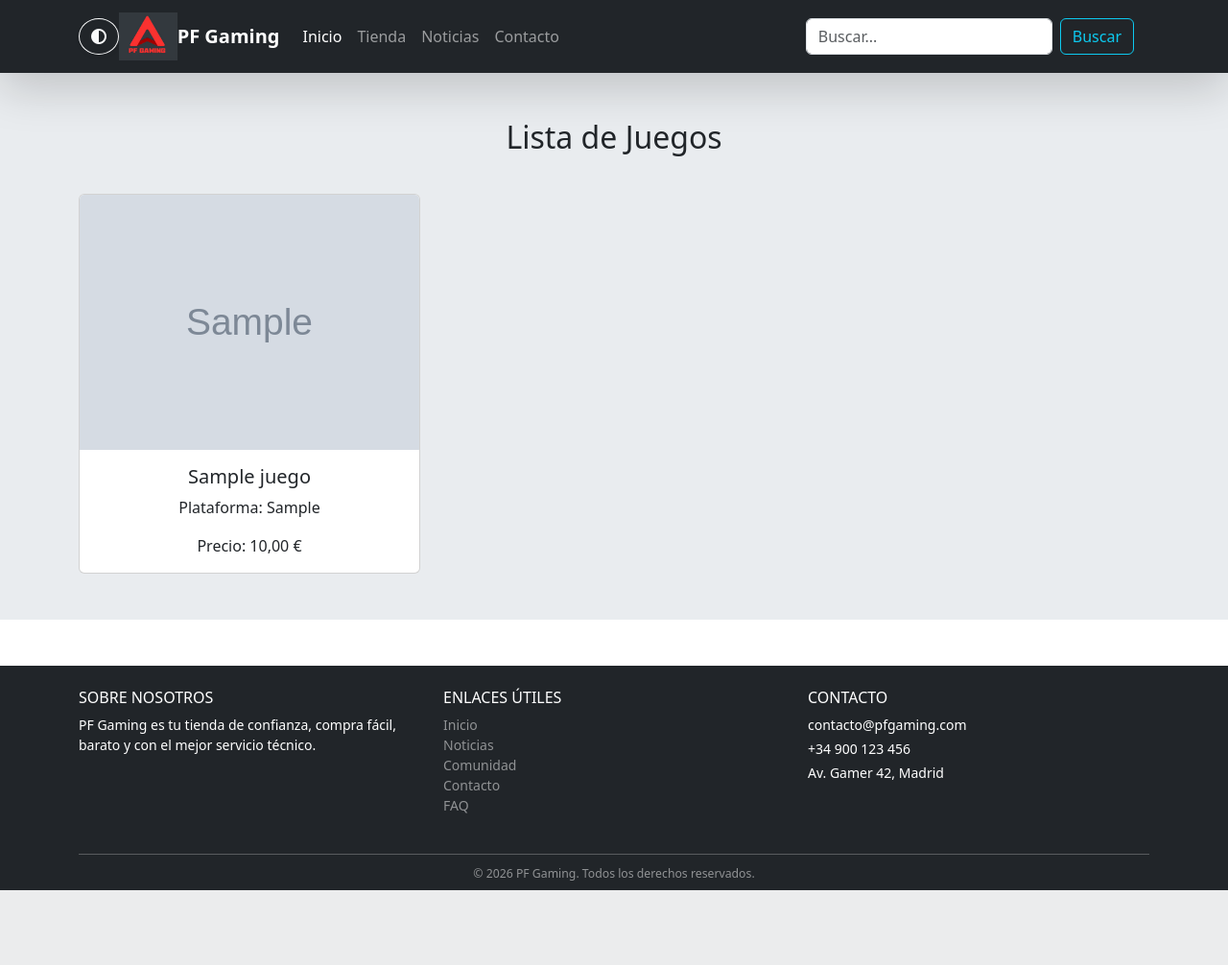
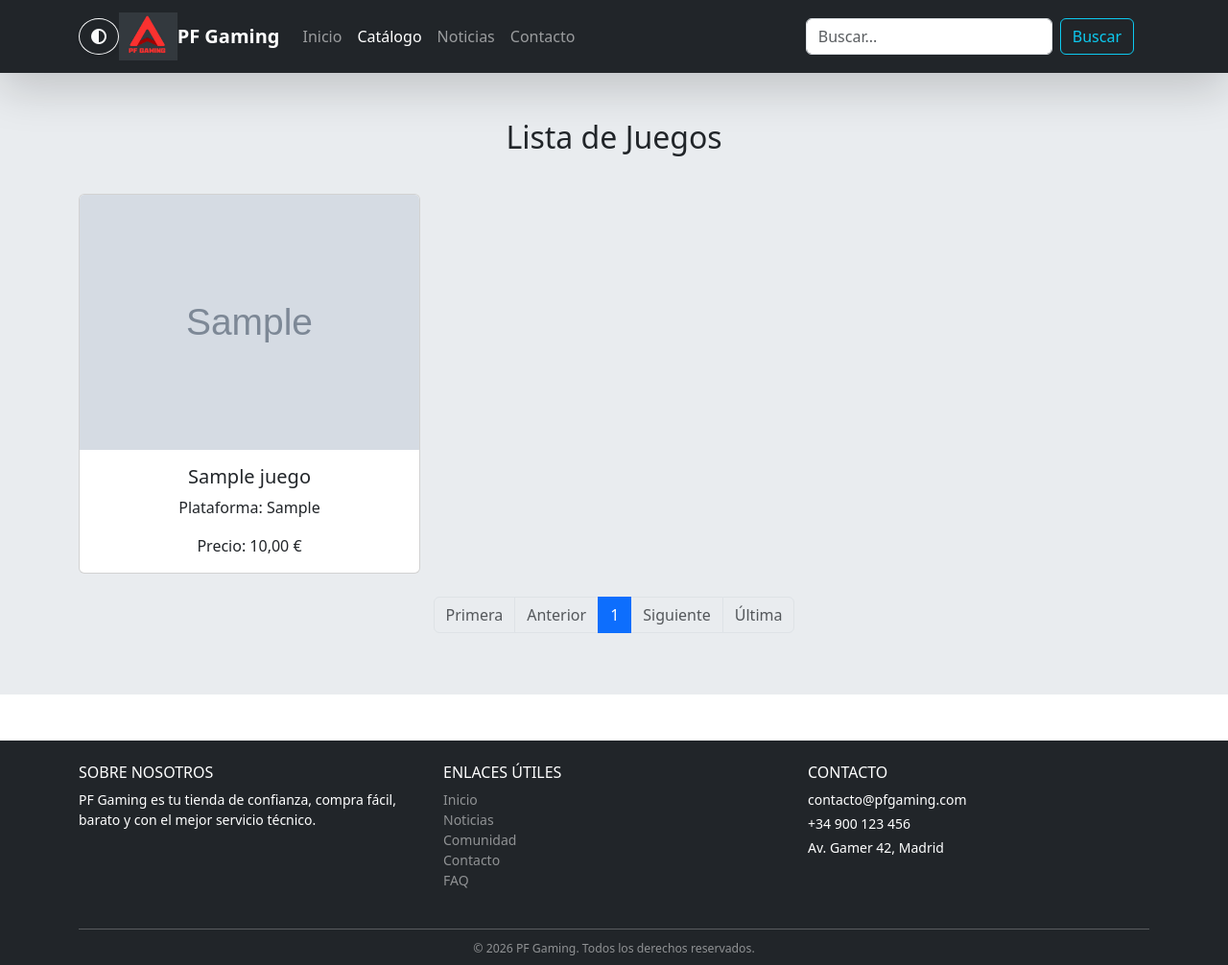
Before and after one commit to lionel-prats/django-tienda-videojuego, a Django app: page /catalogo/ in a window 1280 px wide. Shown: the whole page at 96% size. Before the commit the page ends 928 px from the top, so only its background shows below. Run offline with Django 5.2, Linux system fonts and the light colour scheme; tables that the repository leaves empty hold one stand-in row (values such as "Sample post"); grey boxes marked "Sample" are stand-in pictures.

Commit message:
Paginación en Django para un catálogo de productos

```diff
--- a/tienda_videojuegos/catalogo/templates/catalogo/lista_juegos.html
+++ b/tienda_videojuegos/catalogo/templates/catalogo/lista_juegos.html
@@ -1,18 +1,16 @@
 {% extends 'base.html' %}
 {% load static %}
 
-{% block title %}Lista de Juegos{% endblock %}
+{% block title %}Listado de Juegos{% endblock %}
 
 {% block content %}
-  <h2 class="text-body">Lista de Juegos</h2>
+<h2>Lista de Juegos</h2>
+
 <div class="row row-cols-1 row-cols-md-3 g-4 mt-3">
     {% for juego in lista_juegos %}
     <div class="col">
         <div class="card h-100">
-          <img
-            src="{% static 'img/portadas/' %}{{ juego.imagen }}"
-            class="card-img-top" alt="Imagen genérica"
-          >
+            <img src="{% static 'img/portadas/' %}{{ juego.imagen }}" class="card-img-top" alt="Imagen genérica">
             <div class="card-body">
                 <h5 class="card-title">{{ juego.nombre }}</h5>
                 <p class="card-text">Plataforma: {{ juego.plataforma }}</p>
@@ -22,4 +20,41 @@
     </div>
     {% endfor %}
 </div>
+
+<!-- Paginación -->
+<nav aria-label="Paginación" class="mt-4">
+    <ul class="pagination justify-content-center">
+        {% if lista_juegos.has_previous %}
+          <li class="page-item">
+              <a class="page-link" href="?page=1">Primera</a>
+          </li>
+          <li class="page-item">
+              <a class="page-link" href="?page={{ lista_juegos.previous_page_number }}">Anterior</a>
+          </li>
+        {% else %}
+          <li class="page-item disabled"><span class="page-link">Primera</span></li>
+          <li class="page-item disabled"><span class="page-link">Anterior</span></li>
+        {% endif %}
+
+        {% for num in lista_juegos.paginator.page_range %}
+          {% if lista_juegos.number == num %}
+            <li class="page-item active"><span class="page-link">{{ num }}</span></li>
+          {% elif num > lista_juegos.number|add:'-3' and num < lista_juegos.number|add:'3' %}
+            <li class="page-item"><a class="page-link" href="?page={{ num }}">{{ num }}</a></li>
+          {% endif %}
+        {% endfor %}
+
+        {% if lista_juegos.has_next %}
+          <li class="page-item">
+              <a class="page-link" href="?page={{ lista_juegos.next_page_number }}">Siguiente</a>
+          </li>
+          <li class="page-item">
+              <a class="page-link" href="?page={{ lista_juegos.paginator.num_pages }}">Última</a>
+          </li>
+        {% else %}
+          <li class="page-item disabled"><span class="page-link">Siguiente</span></li>
+          <li class="page-item disabled"><span class="page-link">Última</span></li>
+        {% endif %}
+    </ul>
+</nav>
 {% endblock %}
--- a/tienda_videojuegos/catalogo/views.py
+++ b/tienda_videojuegos/catalogo/views.py
@@ -1,7 +1,17 @@
 from django.shortcuts import render
-from .models import Juego
+from django.core.paginator import Paginator
+from catalogo.models import Juego
 
 def lista_juegos(request):
-    juegos = Juego.objects.all() # querySet del ORM de Django
-    contexto_catalogo_juegos = {'lista_juegos': juegos}
+    juegos = Juego.objects.all().order_by('id')  # mantenemos un orden consistente
+    paginator = Paginator(juegos,1)  # mostramos 6 juegos por página
+
+    # Obtenemos el número de página desde la URL (?page=2)
+    page_number = request.GET.get('page')
+
+    # Obtenemos los objetos de esa página
+    page_obj = paginator.get_page(page_number)
+
+    # Pasamos a la plantilla como 'lista_juegos'
+    contexto_catalogo_juegos = {'lista_juegos': page_obj}
     return render(request, 'catalogo/lista_juegos.html', contexto_catalogo_juegos)
--- a/tienda_videojuegos/templates/base.html
+++ b/tienda_videojuegos/templates/base.html
@@ -44,11 +44,19 @@
       <!-- Contenido colapsable -->
       <div class="collapse navbar-collapse" id="navbarPF">
         <ul class="navbar-nav me-auto mb-2 mb-lg-0">
-          <li class="nav-item"><a class="nav-link active" href="{% url 'home' %}">Inicio</a></li>
-          <li class="nav-item"><a class="nav-link" href="#">Tienda</a></li>
-          <li class="nav-item"><a class="nav-link" href="#">Noticias</a></li>
-          <li class="nav-item"><a class="nav-link" href="{% url 'contacto' %}">Contacto</a></li>
-        </ul>
+    <li class="nav-item">
+        <a class="nav-link {% if request.path == '/' %}active{% endif %}" href="{% url 'home' %}">Inicio</a>
+    </li>
+    <li class="nav-item">
+        <a class="nav-link {% if '/catalogo/' in request.path %}active{% endif %}" href="{% url 'lista_juegos' %}">Catálogo</a>
+    </li>
+    <li class="nav-item">
+        <a class="nav-link {% if '/noticias/' in request.path %}active{% endif %}" href="#">Noticias</a>
+    </li>
+    <li class="nav-item">
+        <a class="nav-link {% if '/contacto/' in request.path %}active{% endif %}" href="{% url 'contacto' %}">Contacto</a>
+    </li>
+</ul>
 
         <!-- Formulario de búsqueda -->
         <form class="d-flex me-3" role="search">
--- a/z.notas.txt
+++ b/z.notas.txt
@@ -23,8 +23,8 @@ VISTO 15. 2:30:03 Cambios globales y control de versiones en Django
 VISTO 16. 2:47:41 Crear un catálogo de productos dinámico con Django
 VISTO 17. 2:58:59 Utilizar bases de datos en un proyecto Django
 VISTO 18. 3:16:44 Cómo modificar modelos ya creados en Django
-      19. 3:24:10 Cómo funciona el administrador de Django
-      20. 3:31:32 Paginación en Django para un catálogo de productos
+VISTO 19. 3:24:10 Cómo funciona el administrador de Django
+VISTO 20. 3:31:32 Paginación en Django para un catálogo de productos
       21. 3:48:16 Implementar un buscador con Django y queryset
       22. 4:00:11 Crea una vista de detalle de productos de forma dinámica con Django
       23. 4:12:06 Crea un sistema de usuarios en Django: Registro, login y perfil
```
Lines whose indentation alone changed are shown as unchanged.
